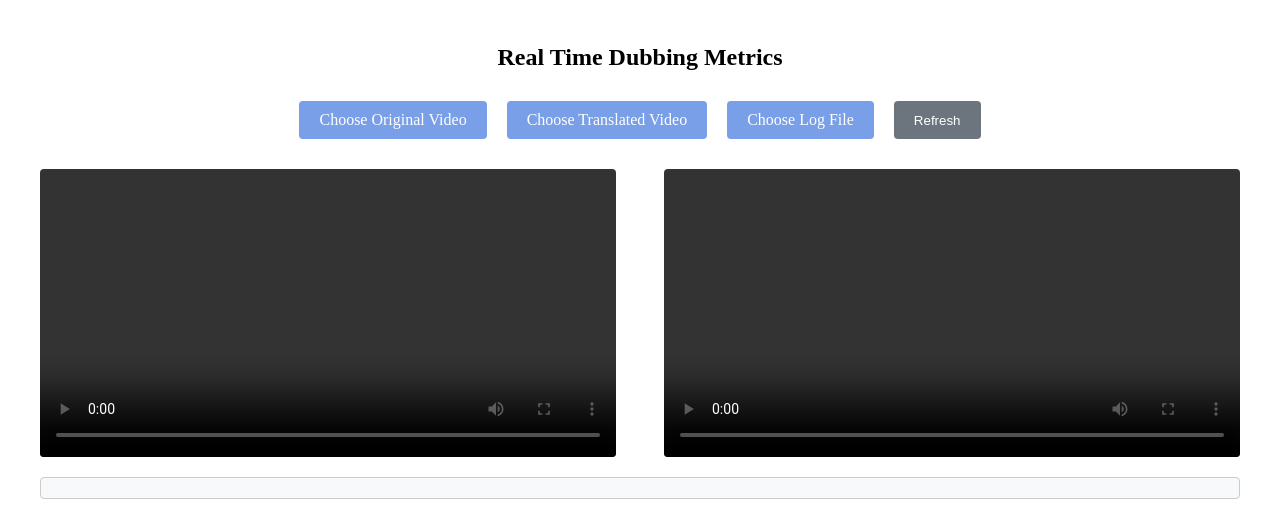
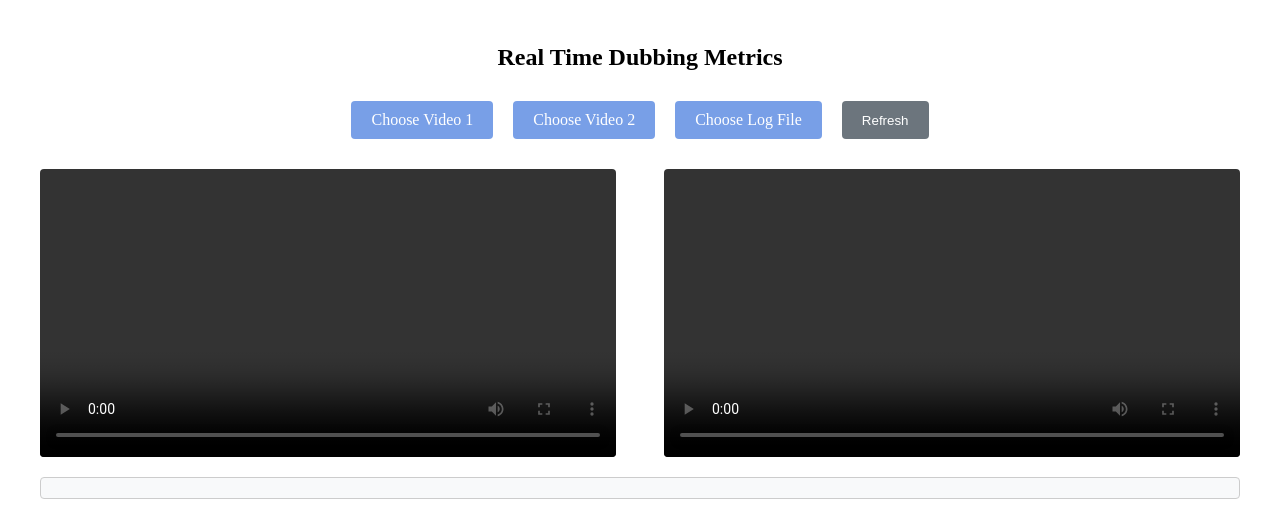
Before and after one commit to YashikaNijhawan/RTDM, a plain HTML site: page index.html in a window 1280 px wide. Drawn offline with nearby package versions, Linux system fonts and the light colour scheme.

Commit message:
Update index.html

```diff
--- a/index.html
+++ b/index.html
@@ -12,9 +12,9 @@
         <h1>Real Time Dubbing Metrics</h1>
         <div class="file-controls">
             <input type="file" id="videoFileInput1" accept=".mp4" />
-            <label for="videoFileInput1" class="video-label">Choose Original Video</label>
+            <label for="videoFileInput1" class="video-label">Choose Video 1</label>
             <input type="file" id="videoFileInput2" accept=".mp4" />
-            <label for="videoFileInput2" class="video-label">Choose Translated Video</label>
+            <label for="videoFileInput2" class="video-label">Choose Video 2</label>
             <input type="file" id="fileInput" accept=".txt" />
             <label for="fileInput" class="file-label">Choose Log File</label>
             <button id="refreshButton" class="refresh-button">Refresh</button>
```
